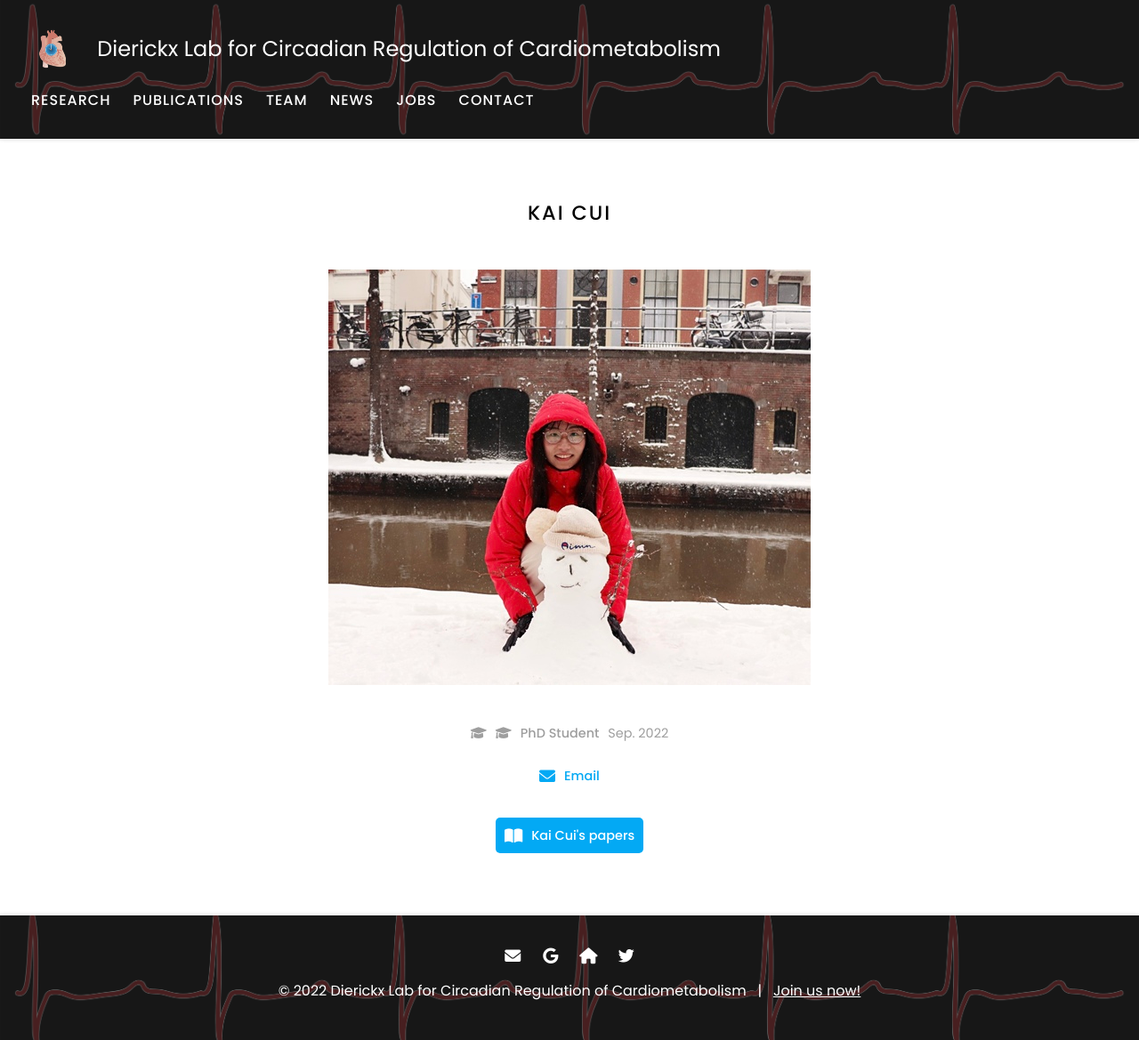
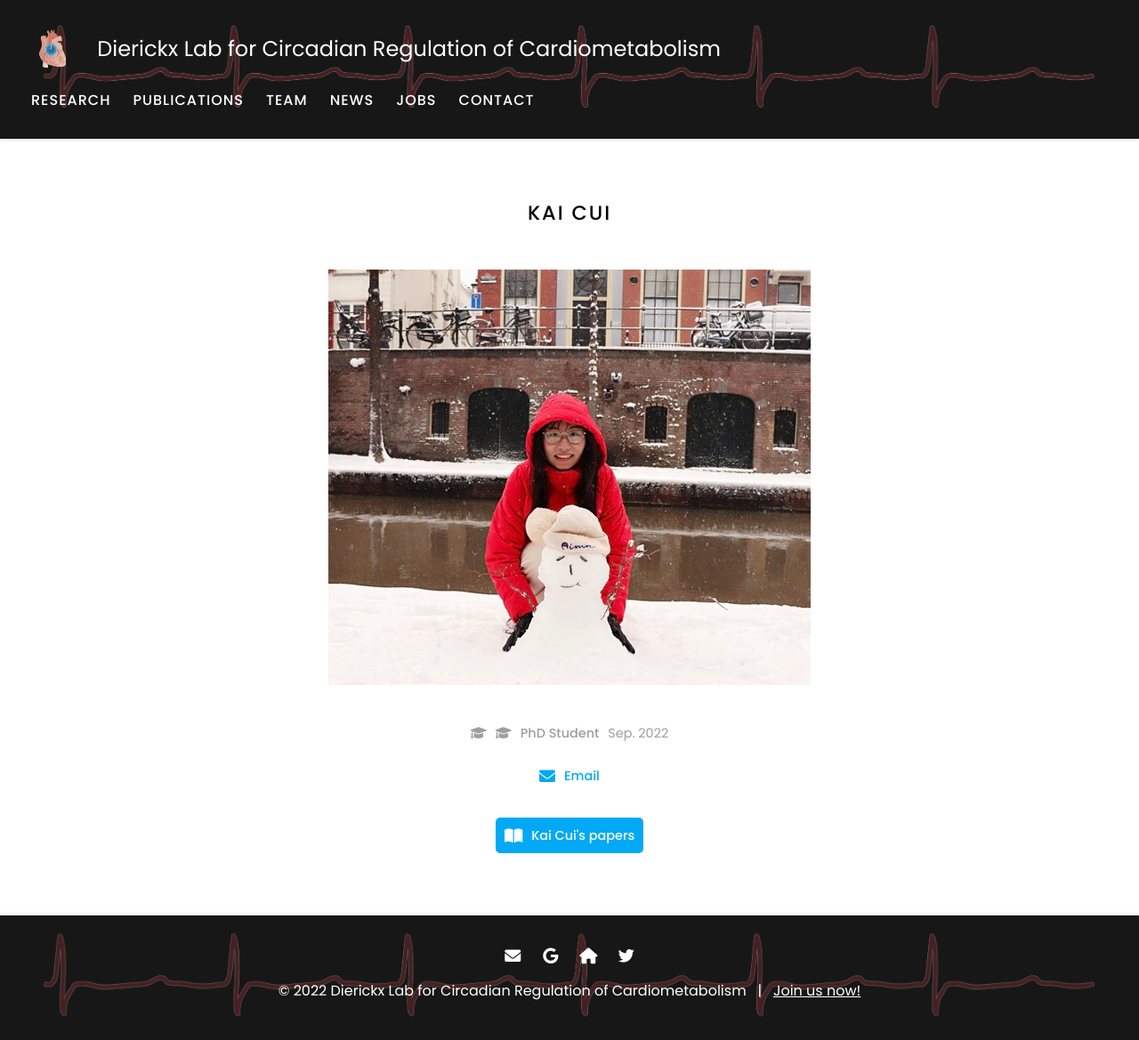
Before and after one commit to theDierickxLab/theDierickxLab, a Jekyll site: the page built from _members/kai-cui.md, in a window 1280 px wide. Shown: the whole page at 89% size. Built offline with Jekyll 4.4.1, drawn with Linux system fonts in a browser that asks for light colours.

Commit message:
Update _config.yaml

```diff
--- a/_config.yaml
+++ b/_config.yaml
@@ -5,8 +5,8 @@ title: Dierickx Lab for Circadian Regulation of Cardiometabolism
 description: The Dierickx lab is interested in the molecular mechanisms of the circadian clock driving rhythmic metabolic processes in the heart.
              We try to understand how deregulated clocks are leading to cardiovascular defects and trying to target the circadian clock in order to treat and prevent heart diseases.
 logo: images/Logo.png
-header: images/Banner2.png
-footer: images/Banner2.png
+header: images/banner3.png
+footer: images/banner3.png
 baseurl: /labpage
 
 # site social media and other links
```
